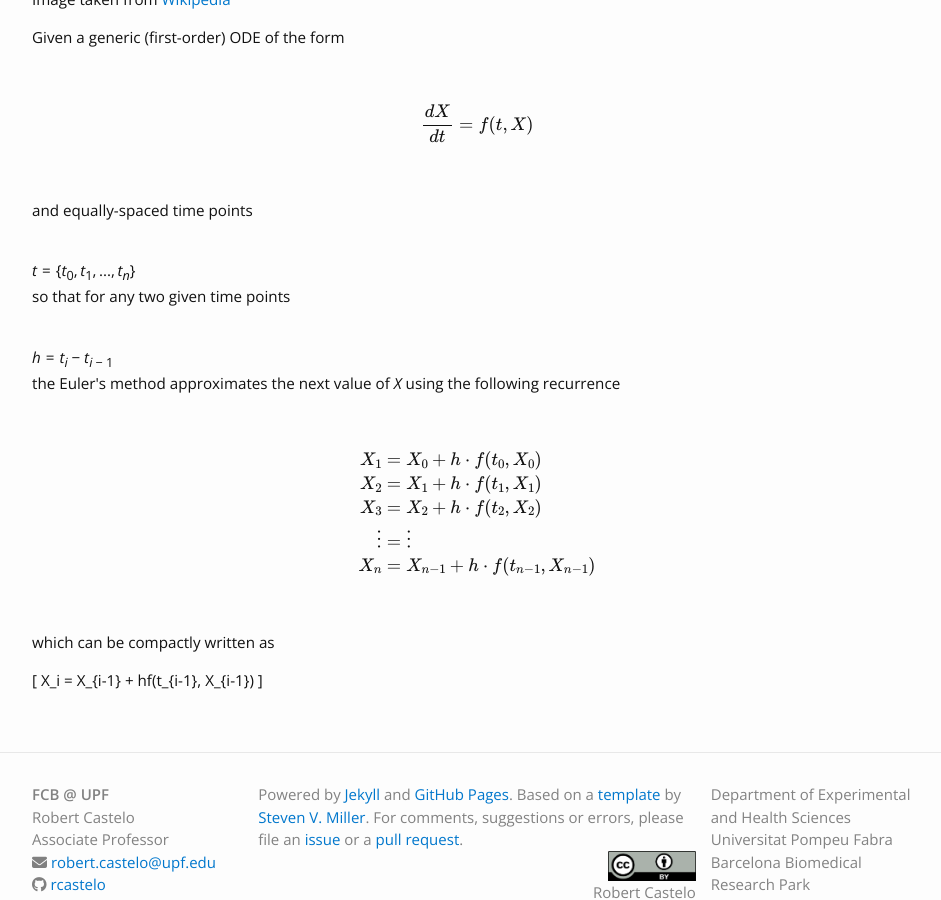
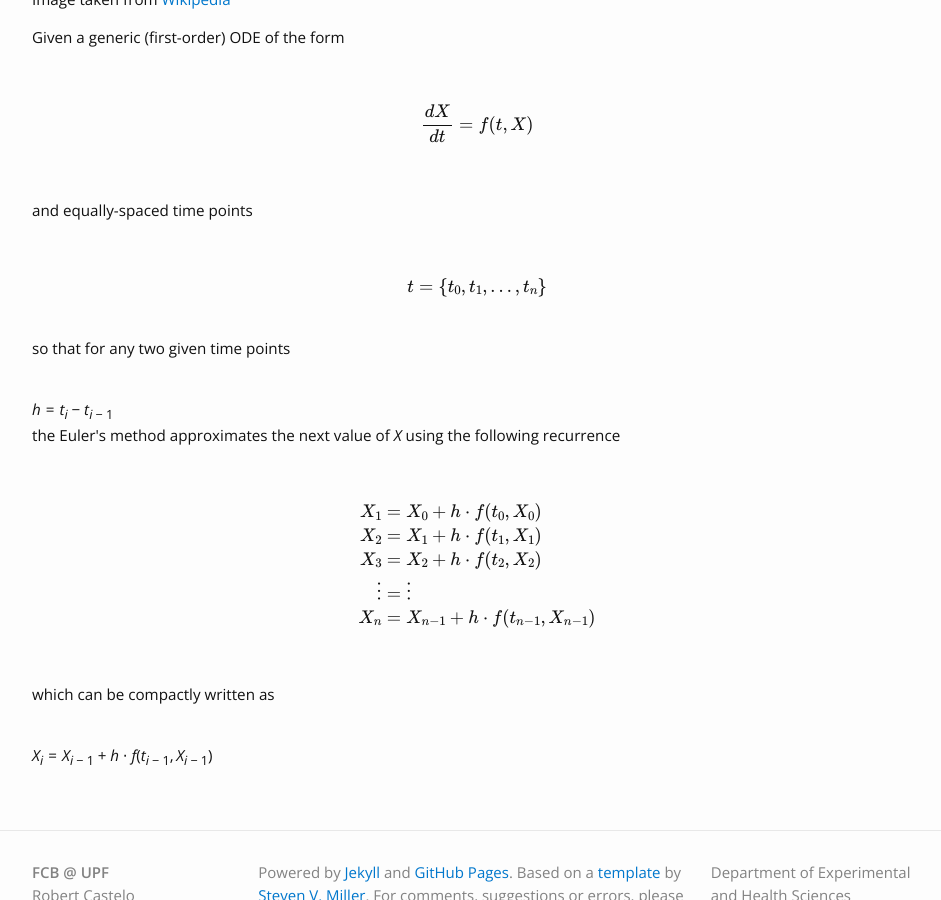
Before and after one commit to funcompbio/funcompbio.github.io, a Jekyll site: the page built from practical6/practical6.md, in a window 1280 px wide and 900 px high, scrolled down 2323 px. Shown: the whole window, without its empty margins (163-1104 px from the left). Built offline with Jekyll 4.4.1, drawn with Linux system fonts in a browser that asks for light colours; nearby versions of some CDN libraries.

Commit message:
Updated practical 6.

```diff
--- a/practical6/practical6.html
+++ b/practical6/practical6.html
@@ -47,7 +47,9 @@ error: sir.py &lt;I&gt; &lt;rho&gt; &lt;alpha&gt;</code></pre>
 <p>Given a generic (first-order) ODE of the form</p>
 <p><br /><span class="math display">$$ \frac{dX}{dt} = f(t, X) $$</span><br /></p>
 <p>and equally-spaced time points</p>
-<p><br /><span class="math display"><em>t</em> = {<em>t</em><sub>0</sub>, <em>t</em><sub>1</sub>, ..., <em>t</em><sub><em>n</em></sub>}</span><br /> so that for any two given time points</p>
+<p><br /><span class="math display">$$ \begin{eqnarray}
+     t &amp; = &amp; \{t_0, t_1, ..., t_n\}
+   \end{eqnarray} $$</span><br /> so that for any two given time points</p>
 <p><br /><span class="math display"><em>h</em> = <em>t</em><sub><em>i</em></sub> − <em>t</em><sub><em>i</em> − 1</sub></span><br /> the Euler's method approximates the next value of <span class="math inline"><em>X</em></span> using the following recurrence</p>
 <p><br /><span class="math display">$$ \begin{eqnarray}
      X_1 &amp; = &amp; X_0 + h\cdot f(t_0, X_0) \\
@@ -57,4 +59,4 @@ error: sir.py &lt;I&gt; &lt;rho&gt; &lt;alpha&gt;</code></pre>
      X_n &amp; = &amp; X_{n-1} + h\cdot f(t_{n-1}, X_{n-1})
    \end{eqnarray} $$</span><br /></p>
 <p>which can be compactly written as</p>
-<p>[ X_i = X_{i-1} + hf(t_{i-1}, X_{i-1}) ]</p>
+<p><br /><span class="math display"><em>X</em><sub><em>i</em></sub> = <em>X</em><sub><em>i</em> − 1</sub> + <em>h</em> ⋅ <em>f</em>(<em>t</em><sub><em>i</em> − 1</sub>, <em>X</em><sub><em>i</em> − 1</sub>)</span><br /></p>
```
